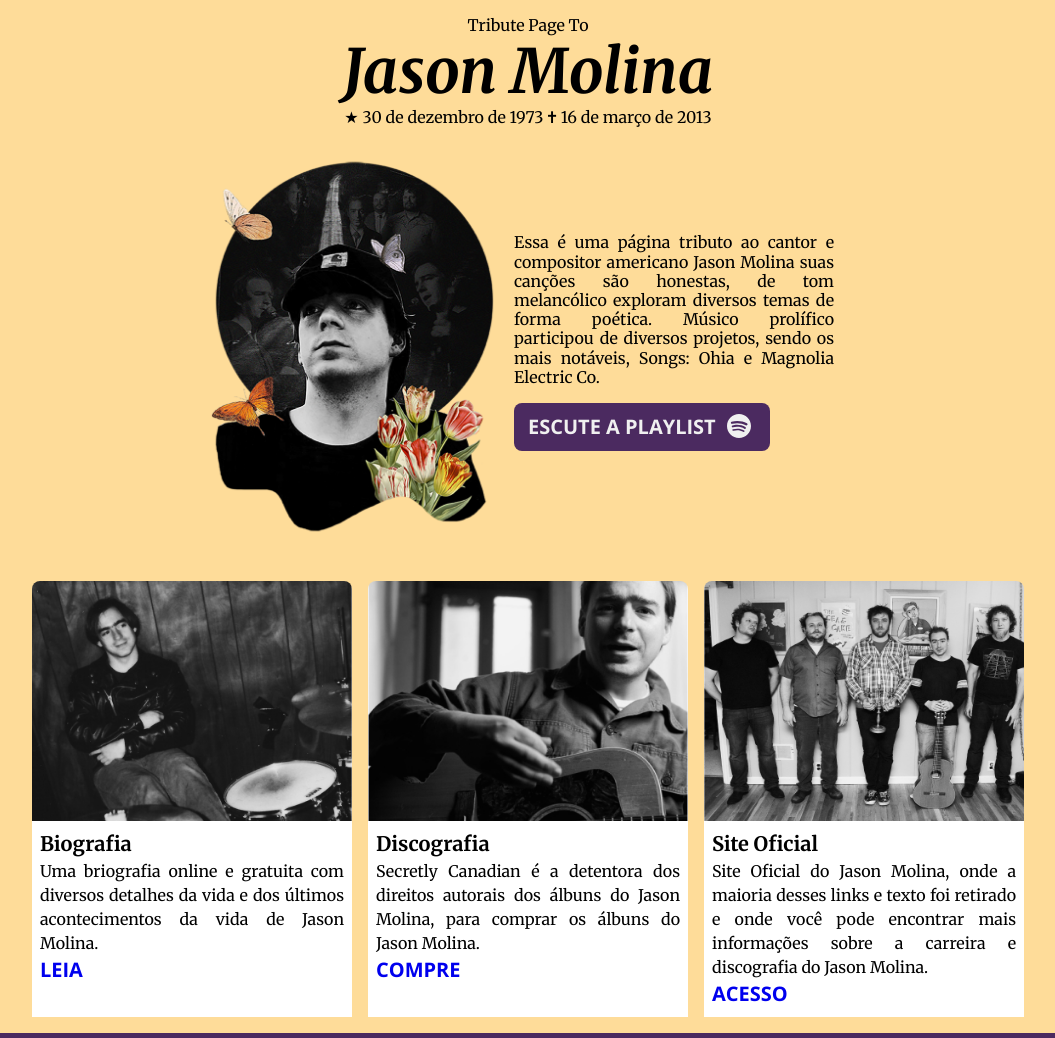
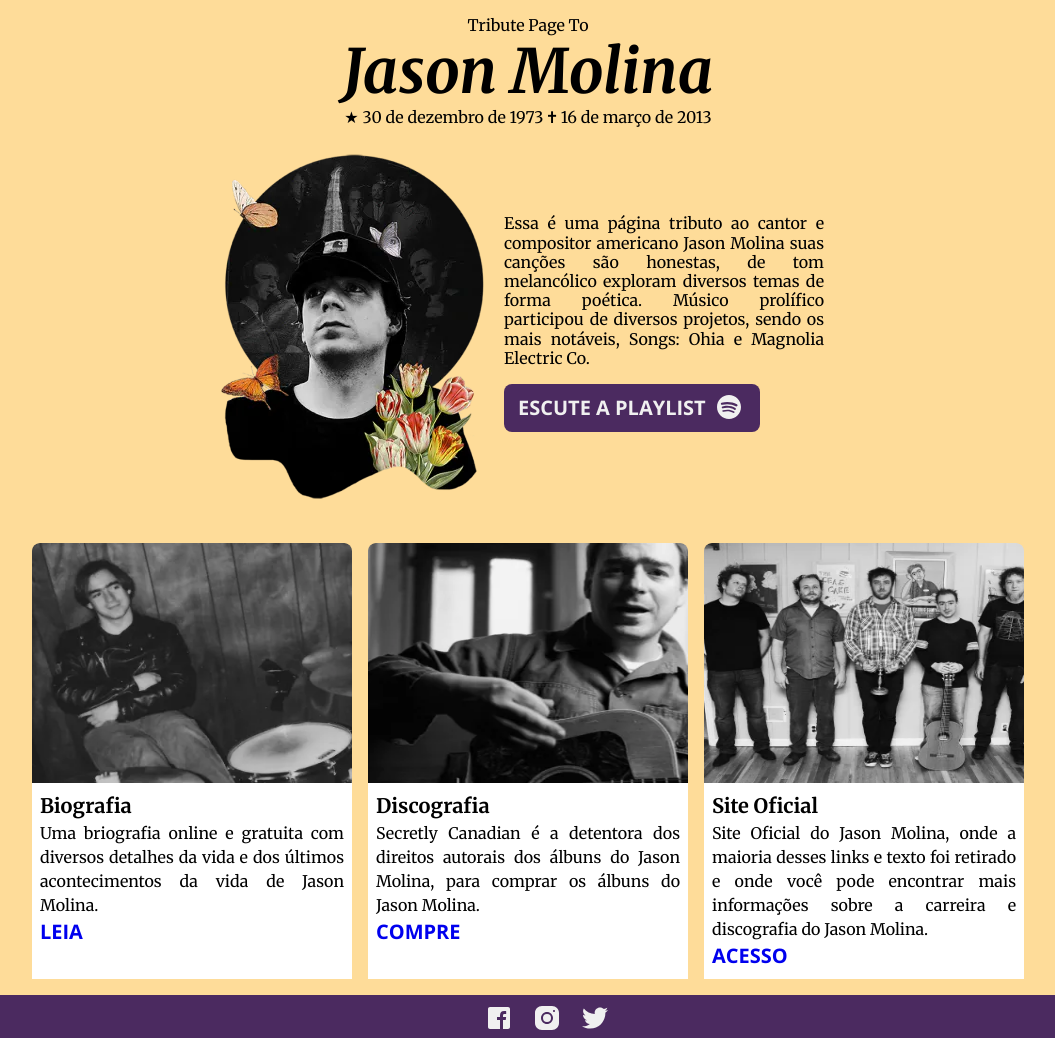
Before and after one commit to lucasrtgandrade/tributepage, a plain HTML site: page index.html in a window 1280 px wide. Shown: the top 1038 px of the page, without its empty margins (112-1167 px from the left). Drawn offline with nearby package versions, Linux system fonts and the light colour scheme.

Commit message:
Inclusão das novas imagens format WebP

```diff
--- a/index.html
+++ b/index.html
@@ -20,7 +20,7 @@
         <h1>Jason Molina</h1>
         <p>&#9733; 30 de dezembro de 1973 <br class="br-mobile">&#128327; 16 de março de 2013</p>
         <div class="main">
-            <img class="main-image" src="IMAGES/ImgMain.png " alt="O cantor e compositor jason molina em uma montagem com flores, borboletas e sua banda ao fundo">
+            <img class="main-image" src="/IMAGES/ImgMain.webp" alt="O cantor e compositor jason molina em uma montagem com flores, borboletas e sua banda ao fundo">
             <div class="main-cta">
                 <p class="main-txt">Essa é uma página tributo ao cantor e compositor americano Jason Molina suas canções são honestas, de tom melancólico exploram diversos temas de forma poética. Músico prolífico participou de diversos projetos, sendo os mais notáveis, Songs: Ohia e Magnolia Electric Co.</p>
                 <button type="button">
@@ -34,7 +34,7 @@
     <body>
         <div class="cards-row">
             <div class="card">
-                <img class="card-image" src="IMAGES/ImgCardBio.jpg" alt="Jason Molina no estudio sentado em uma bateria">
+                <img class="card-image" src="/IMAGES/ImgCardBio.webp" alt="Jason Molina no estudio sentado em uma bateria">
                 <div class="card-detail">
                     <h2>Biografia</h2>
                     <p class="card-text">Uma briografia online e gratuita com diversos detalhes da vida e dos últimos acontecimentos da vida de Jason Molina.</p>
@@ -42,7 +42,7 @@
                 </div>
             </div>
             <div class="card">
-                <img class="card-image" src="IMAGES/ImgCardDisc.jpg" alt="Jason Molina tocando violão">
+                <img class="card-image" src="/IMAGES/ImgCardDisc.webp" alt="Jason Molina tocando violão">
                 <div class="card-detail">
                     <h2>Discografia</h2>
                     <p class="card-text">Secretly Canadian é a detentora dos direitos autorais dos álbuns do Jason Molina, para comprar os álbuns do Jason Molina.</p>
@@ -50,7 +50,7 @@
                 </div>
             </div>
             <div class="card">
-                <img class="card-image" src="IMAGES/ImgSiteOficial.jpg" alt="A banda do Jason Molina em um estudio">
+                <img class="card-image" src="/IMAGES/ImgSiteOficial.webp" alt="A banda do Jason Molina em um estudio">
                 <div class="card-detail">
                     <h2>Site Oficial</h2>
                     <p class="card-text">Site Oficial do Jason Molina, onde a maioria desses links e texto foi retirado e onde você pode encontrar mais informações sobre a carreira e discografia do Jason Molina.</p>
```
Also changed, not shown: IMAGES/ImgCardBio.jpg (deleted), IMAGES/ImgCardBio.webp (added), IMAGES/ImgCardDisc.jpg (deleted), IMAGES/ImgCardDisc.webp (added), IMAGES/ImgMain.png (deleted), IMAGES/ImgMain.webp (added), IMAGES/ImgSiteOficial.jpg (deleted), IMAGES/ImgSiteOficial.webp (added), IMAGES/newimages/Image (1).png (added), IMAGES/newimages/Image (2).png (added), IMAGES/newimages/Image.png (added), IMAGES/newimages/Main.png (added).
